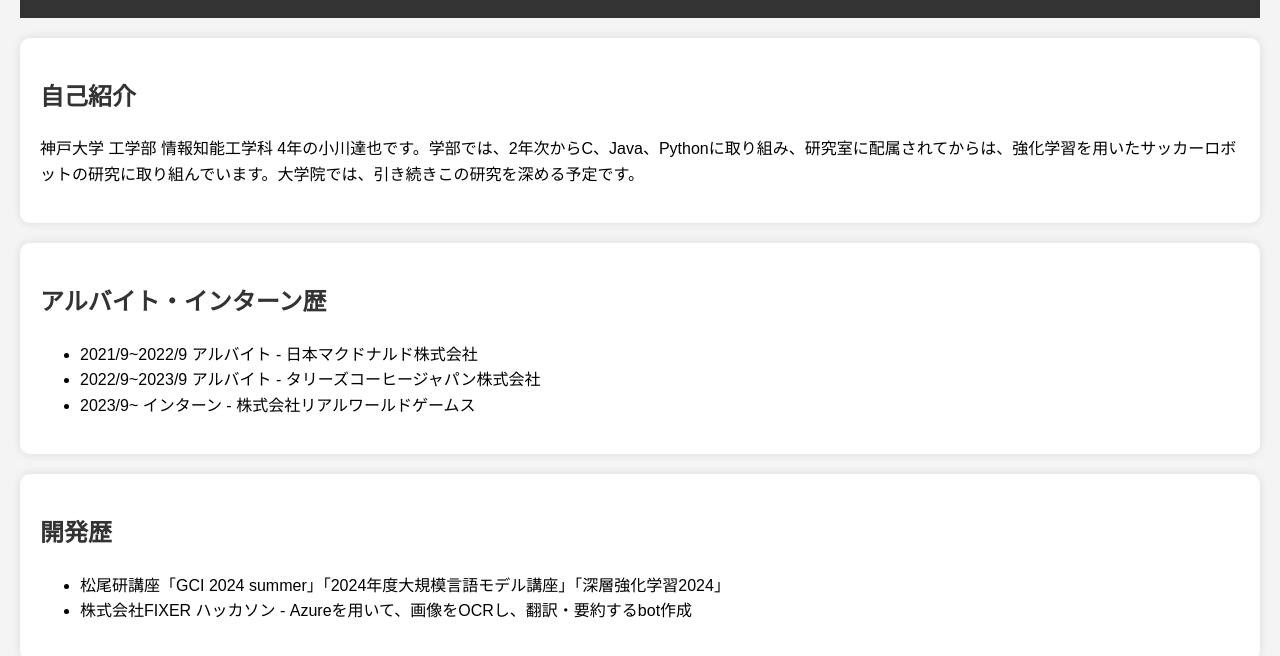
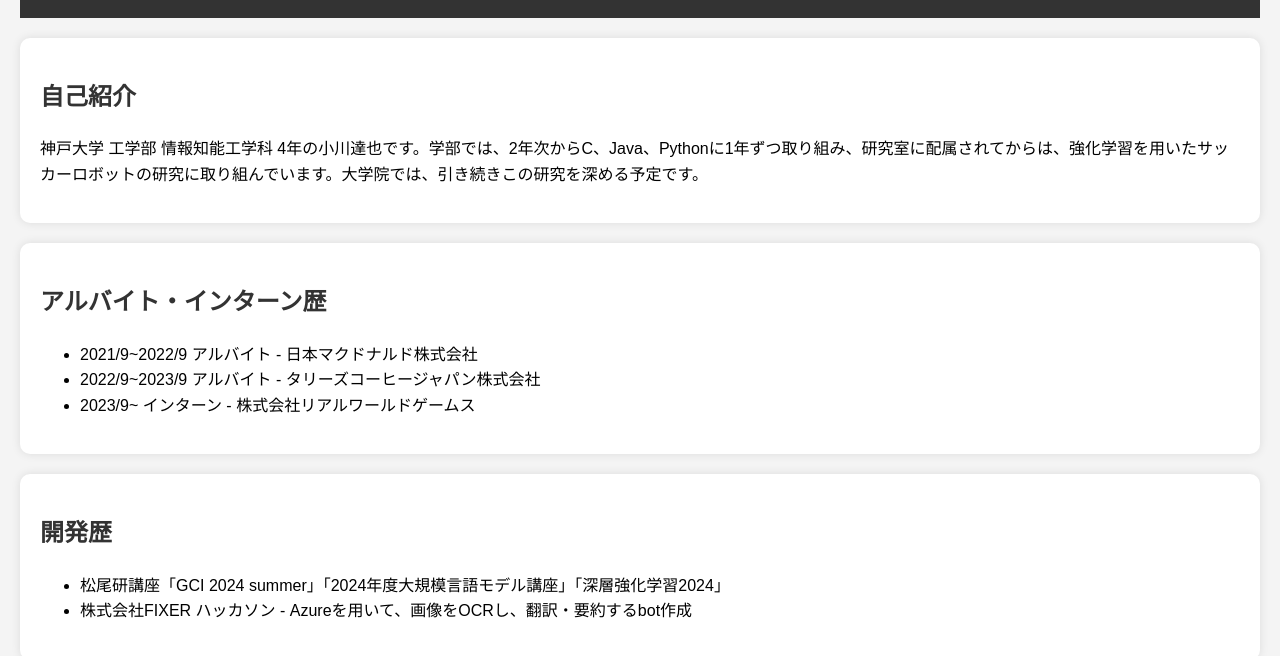
Before and after one commit to Ogawatatsuya41/Ogawatatsuya41.github.io, a plain HTML site: page index.html in a window 1280 px wide. Shown: the part 116-772 px from the top of the page. Drawn offline with Linux system fonts and the light colour scheme.

Commit message:
Update index.html

```diff
--- a/index.html
+++ b/index.html
@@ -38,7 +38,7 @@
 
 <section>
     <h2>自己紹介</h2>
-    <p>神戸大学 工学部 情報知能工学科 4年の小川達也です。学部では、2年次からC、Java、Pythonに取り組み、研究室に配属されてからは、強化学習を用いたサッカーロボットの研究に取り組んでいます。大学院では、引き続きこの研究を深める予定です。</p>
+    <p>神戸大学 工学部 情報知能工学科 4年の小川達也です。学部では、2年次からC、Java、Pythonに1年ずつ取り組み、研究室に配属されてからは、強化学習を用いたサッカーロボットの研究に取り組んでいます。大学院では、引き続きこの研究を深める予定です。</p>
 </section>
 
 <section>
```
